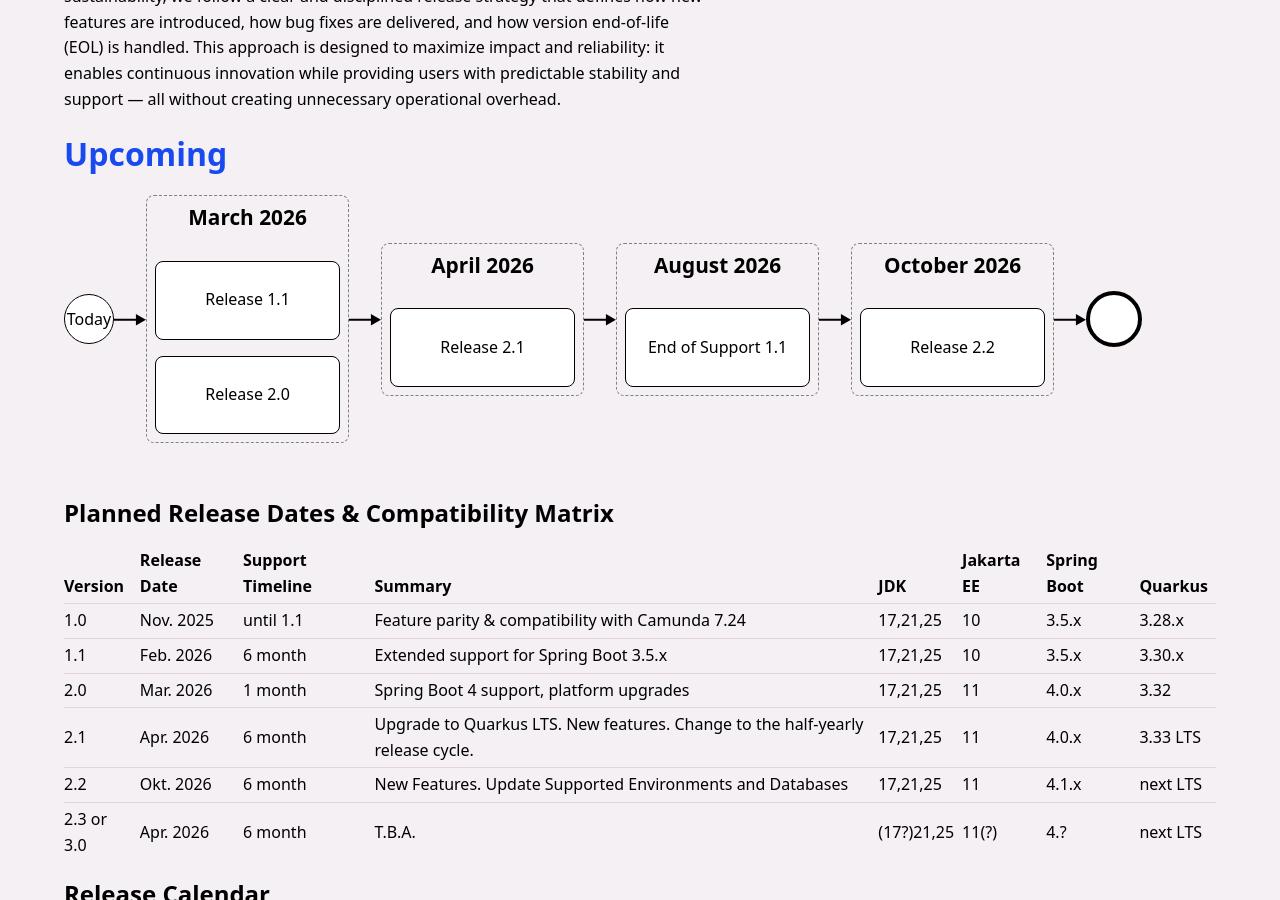
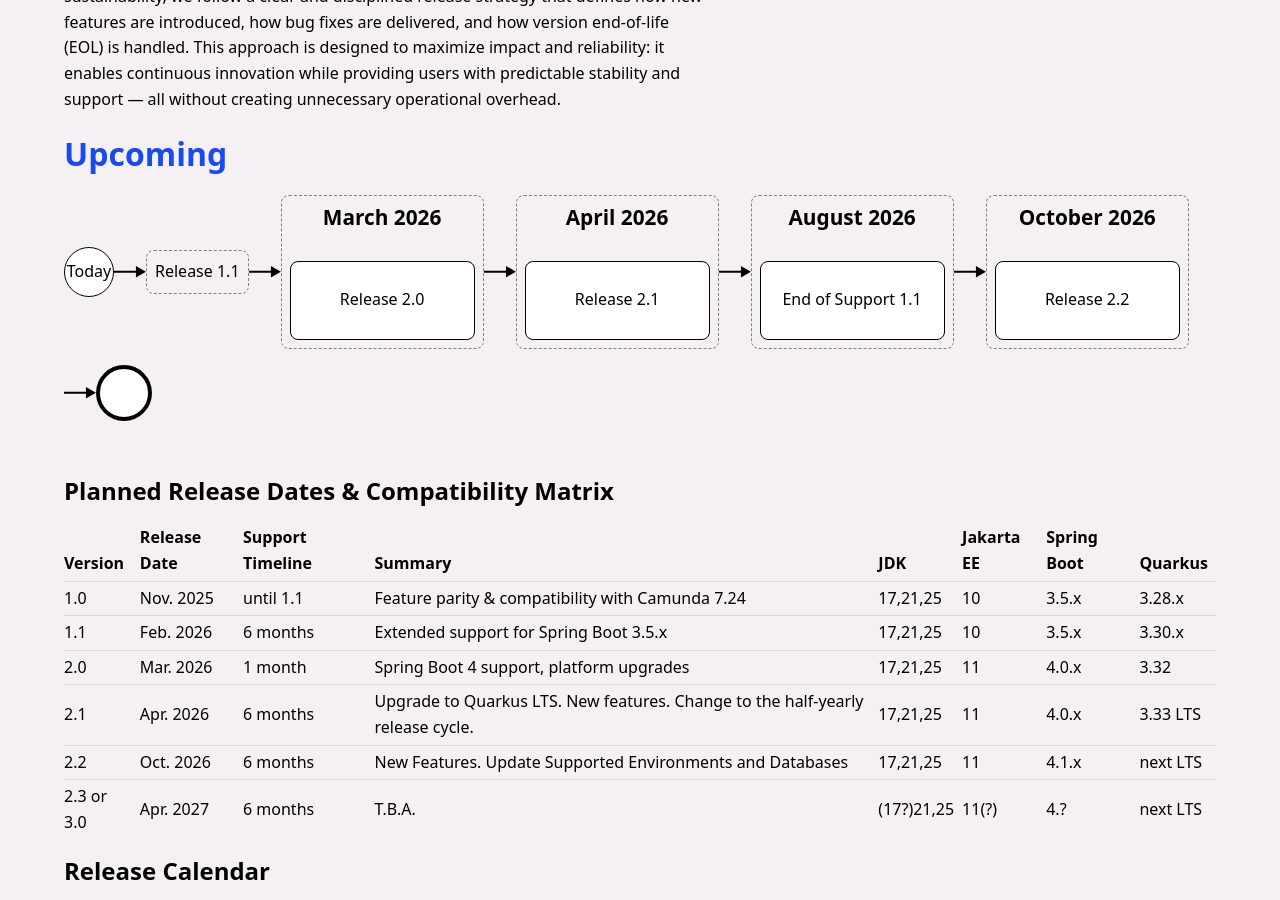
Before and after one commit to operaton/operaton.org, a Jekyll site: the page built from roadmap.md, in a window 1280 px wide and 900 px high, scrolled down 359 px. Built offline with Jekyll 4.4.1, drawn with Linux system fonts in a browser that asks for light colours.

Commit message:
chore: Polish changes

```diff
--- a/roadmap.md
+++ b/roadmap.md
@@ -18,32 +18,35 @@
 
 ## Upcoming
 
-<div class="bpmn">
-  <div class="start">Today</div>
-  <div class="arrow"></div>
-  <div class="group">
-    <h3>March 2026</h3>
-    <div class="task">Release 1.1</div>
-    <div class="task">Release 2.0</div>
+  <div class="bpmn">
+    <div class="start">Today</div>
+    <div class="arrow"></div>
+    <div class="group">
+      Release 1.1
+    </div>
+    <div class="arrow"></div>
+    <div class="group">
+      <h3>March 2026</h3>
+      <div class="task">Release 2.0</div>
+    </div>
+    <div class="arrow"></div>
+    <div class="group">
+      <h3>April 2026</h3>
+      <div class="task">Release 2.1</div>
+    </div>
+    <div class="arrow"></div>
+    <div class="group">
+      <h3>August 2026</h3>
+      <div class="task">End of Support 1.1</div>
+    </div>
+    <div class="arrow"></div>
+    <div class="group">
+      <h3>October 2026</h3>
+      <div class="task">Release 2.2</div>
+    </div>
+    <div class="arrow"></div>
+    <div class="end"></div>
   </div>
-  <div class="arrow"></div>
-  <div class="group">
-    <h3>April 2026</h3>
-    <div class="task">Release 2.1</div>
-  </div>
-  <div class="arrow"></div>
-  <div class="group">
-    <h3>August 2026</h3>
-    <div class="task">End of Support 1.1</div>
-  </div>
-  <div class="arrow"></div>
-  <div class="group">
-    <h3>October 2026</h3>
-    <div class="task">Release 2.2</div>
-  </div>
-  <div class="arrow"></div>
-  <div class="end"></div>
-</div>
 
 <br>
 
@@ -52,11 +55,11 @@
 | Version    | Release Date | Support Timeline | Summary                                                                        | JDK        | Jakarta EE | Spring Boot | Quarkus  |
 |:-----------|:-------------|:-----------------|:-------------------------------------------------------------------------------|:-----------|:-----------|:------------|:---------|
 | 1.0        | Nov. 2025    | until 1.1        | Feature parity & compatibility with Camunda 7.24                               | 17,21,25   | 10         | 3.5.x       | 3.28.x   |
-| 1.1        | Feb. 2026    | 6 month          | Extended support for Spring Boot 3.5.x                                         | 17,21,25   | 10         | 3.5.x       | 3.30.x   |
+| 1.1        | Feb. 2026    | 6 months         | Extended support for Spring Boot 3.5.x                                         | 17,21,25   | 10         | 3.5.x       | 3.30.x   |
 | 2.0        | Mar. 2026    | 1 month          | Spring Boot 4 support, platform upgrades                                       | 17,21,25   | 11         | 4.0.x       | 3.32     |
-| 2.1        | Apr. 2026    | 6 month          | Upgrade to Quarkus LTS. New features. Change to the half-yearly release cycle. | 17,21,25   | 11         | 4.0.x       | 3.33 LTS |
-| 2.2        | Okt. 2026    | 6 month          | New Features. Update Supported Environments and Databases                      | 17,21,25   | 11         | 4.1.x       | next LTS |
-| 2.3 or 3.0 | Apr. 2026    | 6 month          | T.B.A.                                                                         | (17?)21,25 | 11(?)      | 4.?         | next LTS |
+| 2.1        | Apr. 2026    | 6 months         | Upgrade to Quarkus LTS. New features. Change to the half-yearly release cycle. | 17,21,25   | 11         | 4.0.x       | 3.33 LTS |
+| 2.2        | Oct. 2026    | 6 months         | New Features. Update Supported Environments and Databases                      | 17,21,25   | 11         | 4.1.x       | next LTS |
+| 2.3 or 3.0 | Apr. 2027    | 6 months         | T.B.A.                                                                         | (17?)21,25 | 11(?)      | 4.?         | next LTS |
 
 ### Release Calendar
 
```
Also changed, not shown: _posts/2026-03-27-introducing-operaton-mcp-server.md (+10 -11 lines), index.html (+7 -4 lines).
